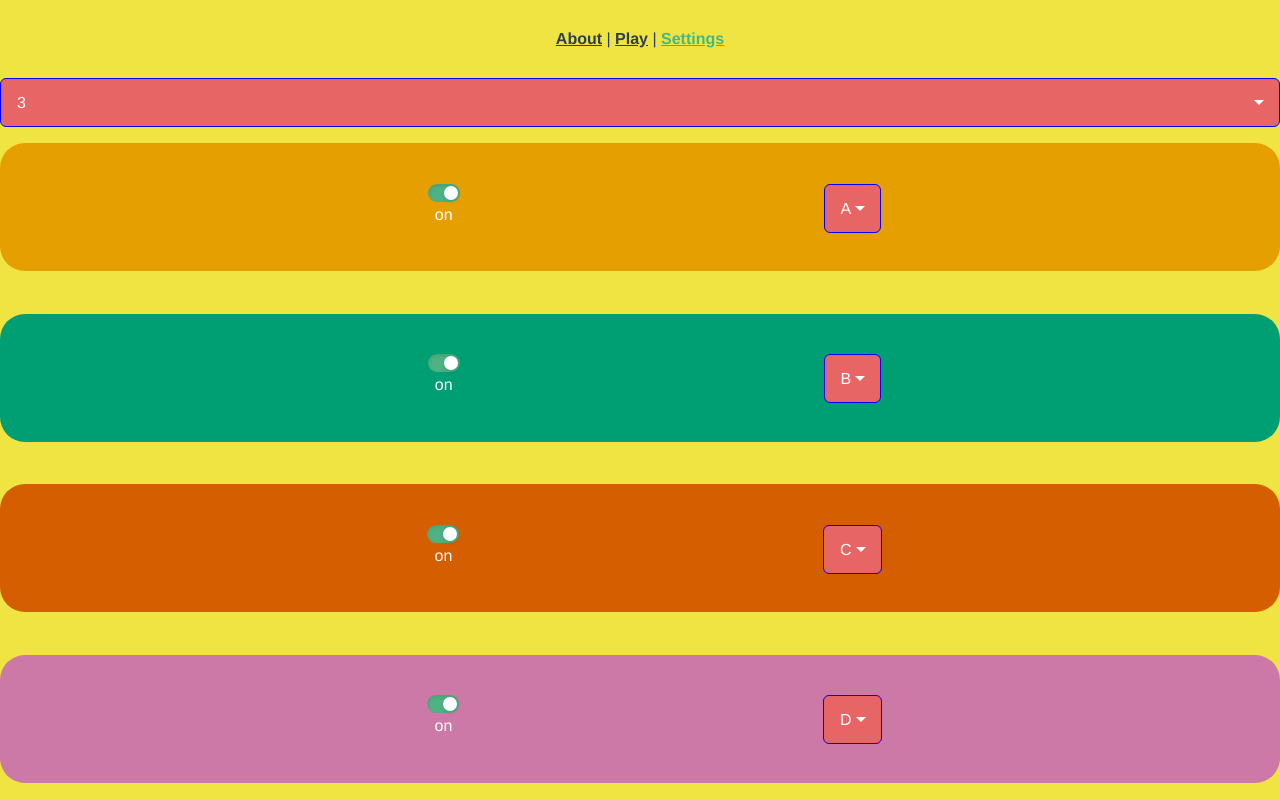
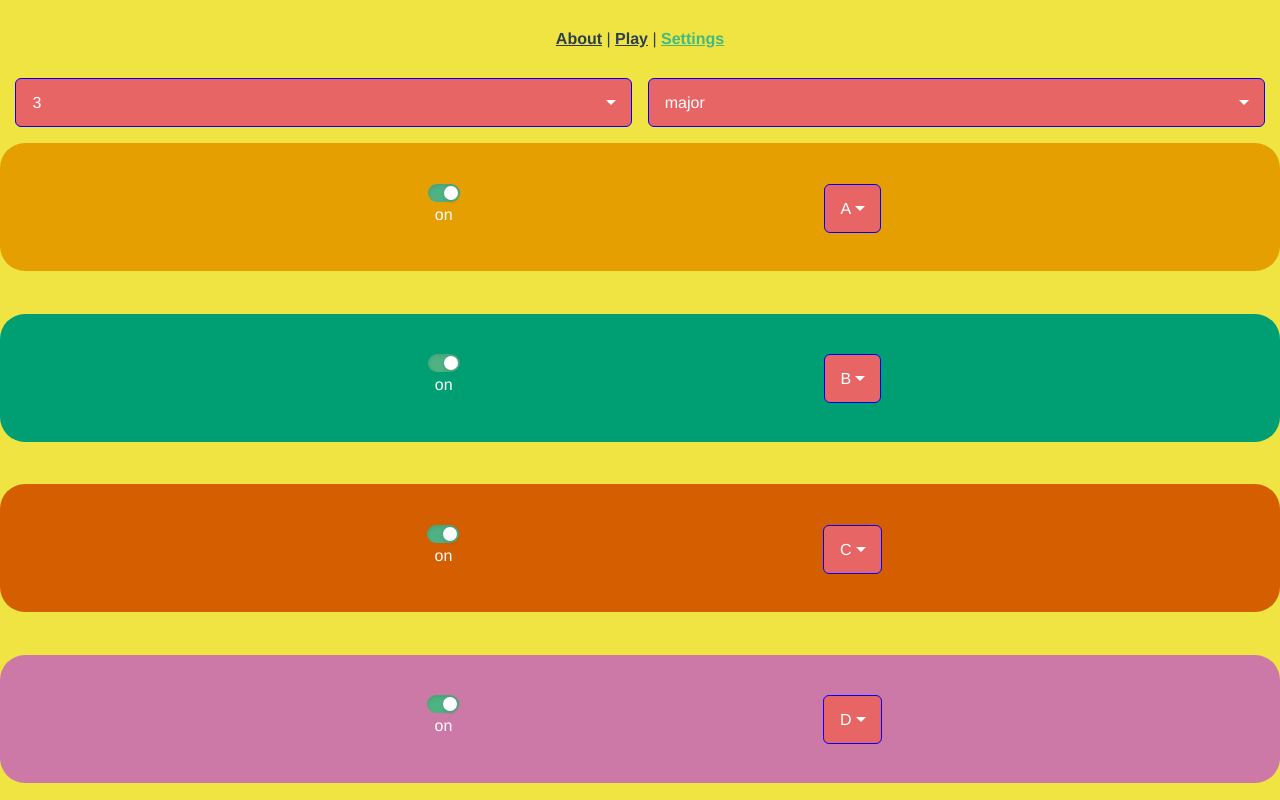
Before and after one commit to gawainhewitt/orchlab-strings, a Vue app: page /settings in a window 1280 px wide. Built offline with nearby package versions, Linux system fonts and the light colour scheme; what vue3-touch-events would draw is missing.

Commit message:
can change scale

```diff
--- a/src/App.vue
+++ b/src/App.vue
@@ -4,7 +4,16 @@
     <router-link to="/play">Play</router-link> |
     <router-link to="/settings">Settings</router-link>
   </nav>
-  <router-view :strings="strings" :update-strings="updateStrings"/>
+  <router-view
+    :strings="strings"
+    :update-strings="updateStrings"
+    :currentScale=currentScale
+    :changeScale=changeScale
+    :scales=scales
+    :allTheNotes=allTheNotes
+    :currentOctave=currentOctave
+    :updateOctave=updateOctave
+    />
 </template>
 
 <script>
@@ -44,15 +53,40 @@ export default {
                   {string: 1, stringOn: true, pluckKey: "X", bowKey: ",", bowing: false, note: "B3", color: blueishGreen},
                   {string: 2, stringOn: true, pluckKey: "C", bowKey: ".", bowing: false, note: "C4", color: vermilion},
                   {string: 3, stringOn: true, pluckKey: "V", bowKey: "/", bowing: false, note: "D4", color: reddishPurple}
-                ]
+                ],
+        currentScale: {
+          name: "major",
+          notes: ["C", "D", "E", "F", "G", "A", "B"]
+        },
+        currentOctave: "3",
+        scales: {
+          major: [0,2,4,5,7,9,11],
+          pentatonic: [0,2,4,7,9],
+          minor: [0,2,3,5,7,8,10],
+          majorBlues: [0,2,3,4,7,9],
+          minorBlues: [0,3,5,6,7,10],
+          chromatic: [0, 1, 2, 3, 4, 5, 6, 7, 8, 9, 10, 11]
+        },
+        allTheNotes: ["C", "C#", "D", "D#", "E", "F", "F#", "G", "G#", "A", "A#", "B"]
       }
-      },
-      methods: {
-        updateStrings(string, key, value) {
-          this.strings[string][key] = value;
-          console.log(this.strings)
+    },
+  methods: {
+    updateStrings(string, key, value) {
+      this.strings[string][key] = value;
+      console.log(this.strings)
+    },
+    updateOctave(octave){
+      this.currentOctave = octave;
+    },
+    changeScale(value) {
+        this.currentScale.name = value;
+        let newScale = [];
+        for(let i = 0; i < this.scales[value].length; i ++){
+          newScale[i] = this.allTheNotes[this.scales[value][i]]
         }
+        this.currentScale.notes = newScale;
       }
+  }
 }
 </script>
 
--- a/src/components/StringSettings.vue
+++ b/src/components/StringSettings.vue
@@ -11,7 +11,7 @@
         </div>
         <div>
           <DropDown
-            :options=currentScale
+            :options=scale
             :default=currentNote
             @input="changeNote"
           />
@@ -37,12 +37,12 @@
       number: Number,
       updateStrings: Function,
       note: String,
-      octave: String
+      octave: String,
+      scale: Array
     },
     data() {
       return {
         onOrOff: "on",
-        currentScale: ["C", "D", "E", "F", "G", "A", "B"],
         currentNote: [...this.note][0]
       }
     },
--- a/src/views/SettingsView.vue
+++ b/src/views/SettingsView.vue
@@ -1,11 +1,19 @@
 <template>
   <div class="global-settings">
     <div></div>
+    <div class="spacer"></div>
     <DropDown
       :options=octaves
-      :default="octave"
+      :default=currentOctave
       @input="changeOctave($event, 'octave')"
     />
+    <div class="spacer"></div>
+    <DropDown
+      :options=Object.keys(scales)
+      :default=currentScale.name
+      @input="changeScale"
+    />
+    <div class="spacer"></div>
     <div>
     </div>
   </div>
@@ -18,7 +26,8 @@
       :number="strings[i].string"
       :note="strings[i].note"
       :updateStrings="updateStrings"
-      :octave="octave"
+      :octave=currentOctave
+      :scale=currentScale.notes
       ></StringSettings>
   </div>
 
@@ -35,7 +44,13 @@
     },
     props: {
       strings: Array,
-      updateStrings: Function
+      updateStrings: Function,
+      currentScale: Object,
+      changeScale: Function,
+      scales: Object,
+      allTheNotes: Array,
+      currentOctave: String,
+      updateOctave: Function
     },
     data() {
       return {
@@ -50,16 +65,9 @@
             const octave = value;
             this.updateStrings(i, "note", `${note}${octave}`);
           }
+        this.updateOctave(value);
       }
-
-    },
-    computed: {
-      octave() {
-          let whichOctave = [...this.strings[0].note]
-          return whichOctave[1];
-        }
     }
-
   }
 </script>
 
@@ -75,4 +83,8 @@
     flex-direction: row;
     justify-content: space-between;
   }
+
+  .spacer {
+    width: 5%;
+  }
 </style>
```
